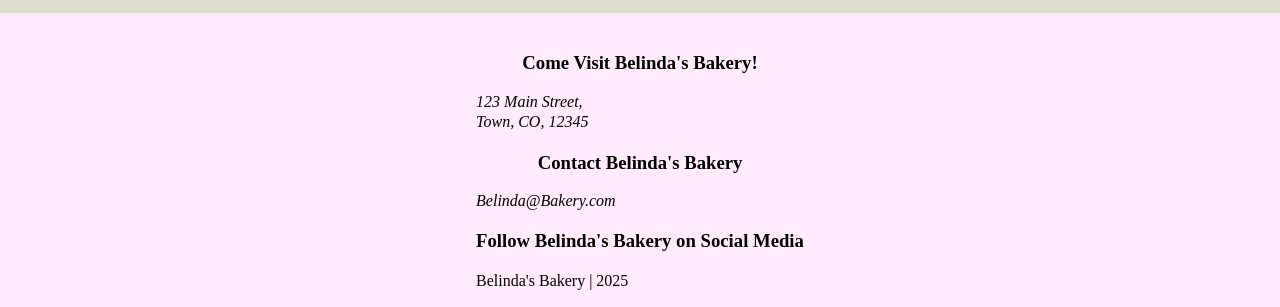
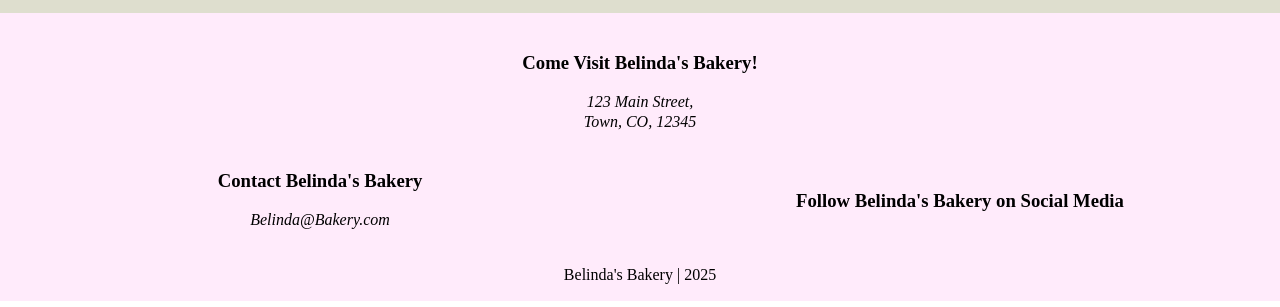
Before and after one commit to saxby-b/bakery, a website built with Parcel: page index.html in a window 1280 px wide. Shown: the part 1854-2161 px from the top of the page. Built offline with nearby package versions, Linux system fonts and the light colour scheme.

Commit message:
Added footer styles to tablet version

```diff
--- a/css/main.css
+++ b/css/main.css
@@ -229,6 +229,30 @@ address {
     #catering h2 {
         width: 100%;
     }
+
+    /* Footer Section */
+    .footer-content {
+        display: flex;
+        justify-content: space-around;
+        align-items: center;
+        width: 100%;
+        flex-wrap: wrap;
+    }
+
+    .location {
+        width: 100%;
+        text-align: center;
+    }
+
+    .contact, .social {
+        width: 30%;
+        text-align: center;
+    }
+
+    .update {
+        width: 100%;
+        text-align: center;
+    }
 }
 
 @media only screen and (min-width: 1200px) {
```
